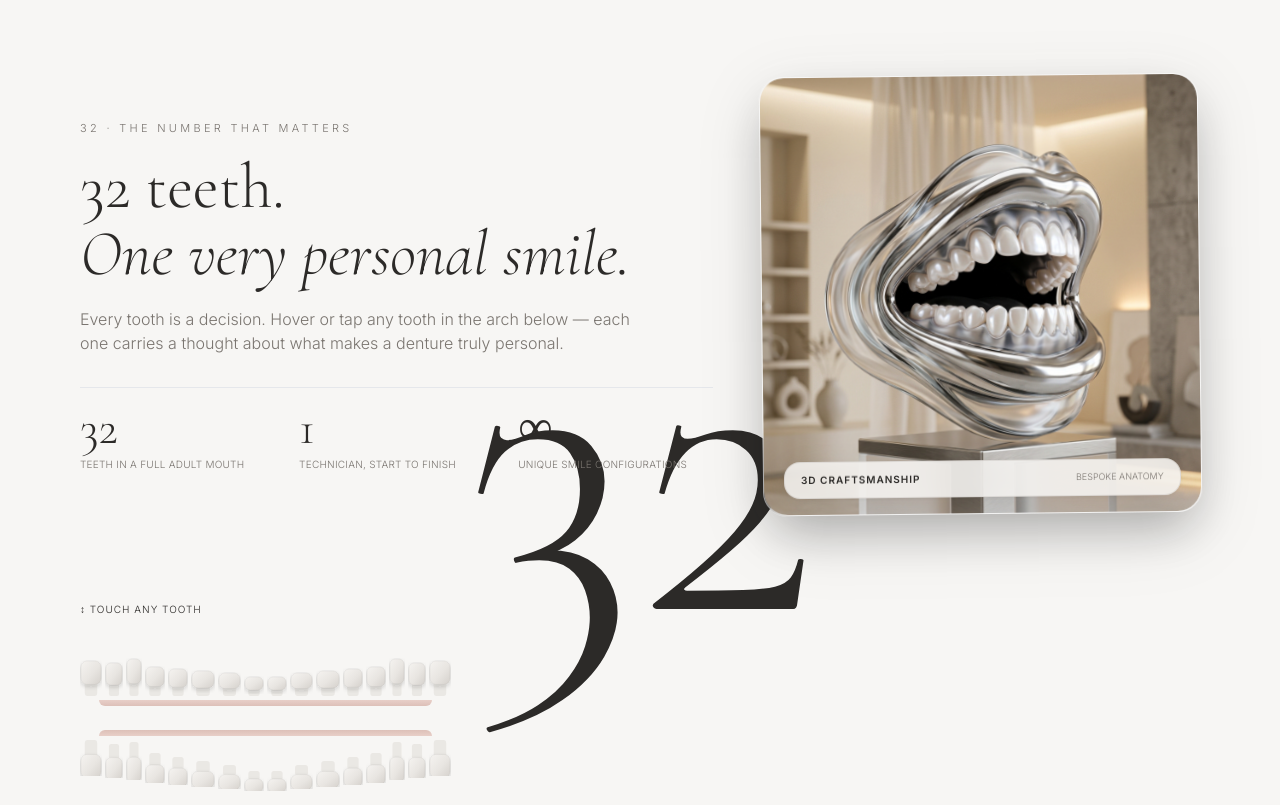
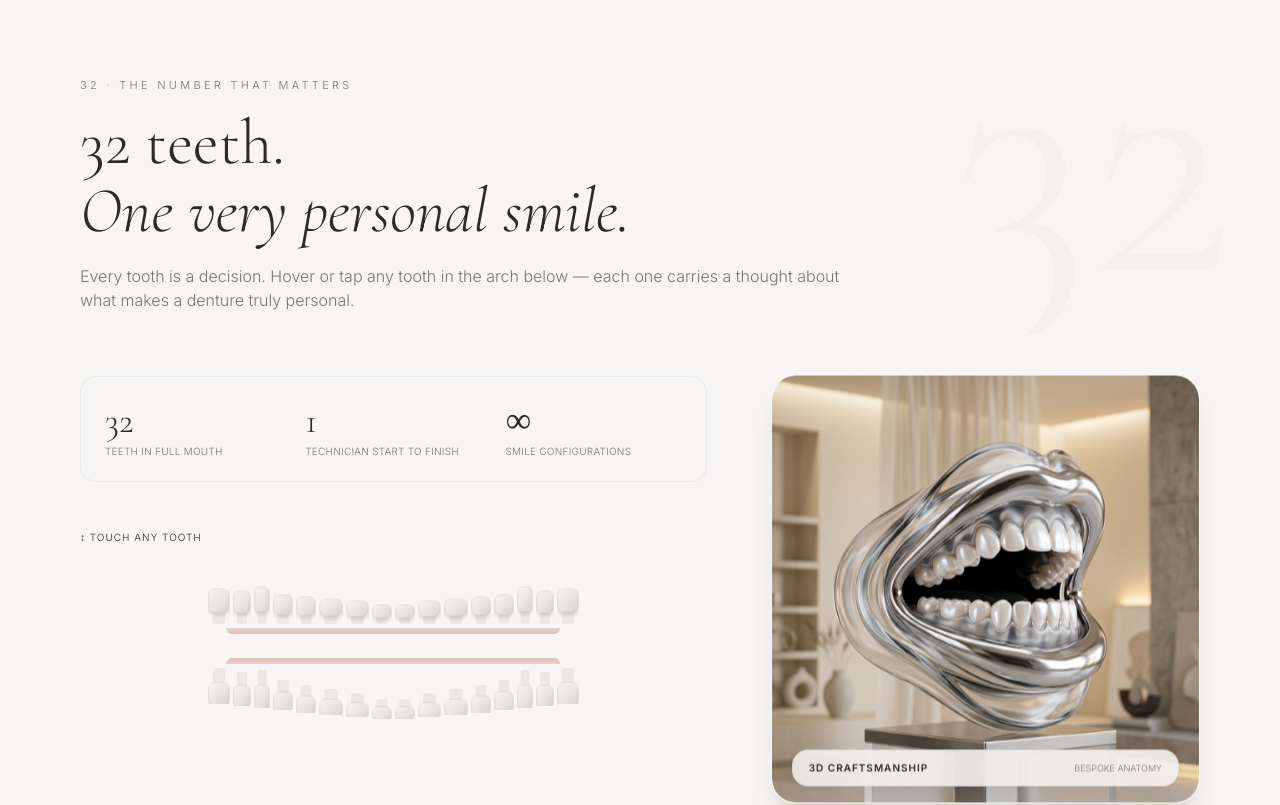
Before and after one commit to Javith06/Pasith_Portfolio, a React (Vite) app: page / in a window 1280 px wide. Shown: the part 10300-11105 px from the top of the page. Built offline with nearby package versions, Linux system fonts and the light colour scheme.

Commit message:
Refactor ThirtyTwo section grid layout to permanently fix card overlaps and watermark collisions

```diff
--- a/src/components/ThirtyTwo.tsx
+++ b/src/components/ThirtyTwo.tsx
@@ -176,19 +176,16 @@ export default function ThirtyTwo() {
       className="relative bg-warm-white py-24 md:py-36 overflow-hidden"
       aria-label="32 teeth — every smile is personal"
     >
-      {/* Giant background 32 */}
-      <div className="absolute inset-0 flex items-center justify-center pointer-events-none select-none overflow-hidden z-0" aria-hidden="true">
-        <span className="font-serif font-light text-charcoal/[0.02] leading-none"
-          style={{ fontSize: 'clamp(16rem, 35vw, 36rem)' }}>
+      {/* Subtle background watermark */}
+      <div className="absolute top-12 right-12 pointer-events-none select-none overflow-hidden z-0 opacity-[0.02]" aria-hidden="true">
+        <span className="font-serif font-light text-charcoal text-[22rem] leading-none">
           32
         </span>
       </div>
 
       <div className="container-px relative z-10">
-        {/* ── Top Header + 3D Artwork Grid ── */}
-        <div className="grid lg:grid-cols-12 gap-10 lg:gap-12 items-center mb-16 md:mb-20">
-          {/* Left Text + Stats Column */}
-          <div className="lg:col-span-7 space-y-8">
+        {/* ── Section Header ── */}
+        <div className="max-w-3xl mb-12 lg:mb-16">
           <motion.div
             initial={{ opacity: 0, y: 20 }}
             animate={inView ? { opacity: 1, y: 0 } : {}}
@@ -202,44 +199,82 @@ export default function ThirtyTwo() {
               32 teeth.<br />
               <em className="text-charcoal/55">One very personal smile.</em>
             </h2>
-              <p className="font-sans text-sm md:text-base font-light text-charcoal-mid leading-relaxed max-w-xl">
+            <p className="font-sans text-sm md:text-base font-light text-charcoal-mid leading-relaxed">
               Every tooth is a decision. Hover or tap any tooth in the arch below — each one carries a thought about what makes a denture truly personal.
             </p>
           </motion.div>
+        </div>
 
-            {/* Stat strip */}
+        {/* ── Content Grid: Left Arch & Stats, Right 3D Sculpture ── */}
+        <div className="grid lg:grid-cols-12 gap-12 lg:gap-16 items-start mb-16">
+          {/* Left: Interactive Dental Arch + Stat Cards */}
+          <div className="lg:col-span-7 space-y-12">
+            {/* Stat Cards */}
             <motion.div
               initial={{ opacity: 0, y: 20 }}
               animate={inView ? { opacity: 1, y: 0 } : {}}
               transition={{ duration: 0.7, delay: 0.15 }}
+              className="grid grid-cols-3 gap-3 sm:gap-6 p-4 sm:p-6 bg-warm-white/70 border border-silver/30 rounded-2xl backdrop-blur-sm"
             >
-              <div className="grid grid-cols-3 gap-4 sm:gap-6 pt-4 border-t border-silver/30">
               {[
-                  { num: '32', label: 'Teeth in a full adult mouth' },
-                  { num: '1', label: 'Technician, start to finish' },
-                  { num: '∞', label: 'Unique smile configurations' },
+                { num: '32', label: 'Teeth in full mouth' },
+                { num: '1', label: 'Technician start to finish' },
+                { num: '∞', label: 'Smile configurations' },
               ].map(s => (
-                  <div key={s.label} className="flex flex-col gap-1.5">
-                    <span className="font-serif text-3xl sm:text-4xl md:text-5xl font-light text-charcoal leading-none">{s.num}</span>
-                    <span className="text-[10px] font-sans font-light text-charcoal-mid uppercase tracking-wide leading-snug">{s.label}</span>
+                <div key={s.label} className="flex flex-col gap-1">
+                  <span className="font-serif text-3xl sm:text-4xl font-light text-charcoal leading-none">{s.num}</span>
+                  <span className="text-[9px] sm:text-[10px] font-sans font-light text-charcoal-mid uppercase tracking-wide leading-tight">{s.label}</span>
                 </div>
               ))}
+            </motion.div>
+
+            {/* ── INTERACTIVE ARCH ── */}
+            <motion.div
+              initial={{ opacity: 0, y: 30 }}
+              animate={inView ? { opacity: 1, y: 0 } : {}}
+              transition={{ duration: 0.8, delay: 0.25, ease: [0.19, 1, 0.22, 1] }}
+              className="relative inline-flex flex-col items-center w-full"
+              style={{ gap: '2px' }}
+            >
+              {/* Hint */}
+              <p className="text-[10px] font-sans font-light text-charcoal-mid/60 tracking-widest uppercase mb-6 self-start">
+                ↕ touch any tooth
+              </p>
+
+              {/* UPPER arch — 16 teeth */}
+              <div className="relative">
+                <Arch start={0} count={16} isUpper={true} />
+                {/* Gum line */}
+                <div className="mt-1 mx-auto w-[90%] h-[6px] rounded-b-full"
+                  style={{ background: 'linear-gradient(to bottom, #e8cfc8, #ddc0b8)' }} />
+              </div>
+
+              {/* Bite gap */}
+              <div className="h-5 flex items-center justify-center w-full">
+                <div className="w-full h-px bg-silver/30" />
+              </div>
+
+              {/* LOWER arch — 16 teeth */}
+              <div className="relative">
+                {/* Gum line */}
+                <div className="mb-1 mx-auto w-[90%] h-[6px] rounded-t-full"
+                  style={{ background: 'linear-gradient(to top, #e8cfc8, #ddc0b8)' }} />
+                <Arch start={16} count={16} isUpper={false} />
               </div>
             </motion.div>
           </div>
 
-          {/* Right 3D Mouth Sculpture Column */}
+          {/* Right: 3D Mouth Sculpture Card */}
           <motion.div
             initial={{ opacity: 0, scale: 0.95, y: 20 }}
             animate={inView ? { opacity: 1, scale: 1, y: 0 } : {}}
             transition={{ duration: 0.9, delay: 0.2, ease: [0.19, 1, 0.22, 1] }}
-            className="lg:col-span-5 w-full max-w-md mx-auto lg:max-w-none"
+            className="lg:col-span-5 w-full max-w-sm sm:max-w-md mx-auto lg:max-w-none"
           >
             <motion.div
-              animate={{ y: [0, -10, 0], rotate: [-1, 1, -1] }}
+              animate={{ y: [0, -8, 0] }}
               transition={{ duration: 6, repeat: Infinity, ease: 'easeInOut' }}
-              className="relative rounded-3xl overflow-hidden shadow-2xl border border-white/60 backdrop-blur-md bg-warm-white/40"
-              style={{ filter: 'drop-shadow(0 15px 30px rgba(44,42,40,0.12))' }}
+              className="relative rounded-3xl overflow-hidden shadow-xl border border-white/60 backdrop-blur-md bg-warm-white/40"
             >
               <img
                 src="/images/aesthetic_teeth_3d.png"
```
Lines whose indentation alone changed are shown as unchanged.
